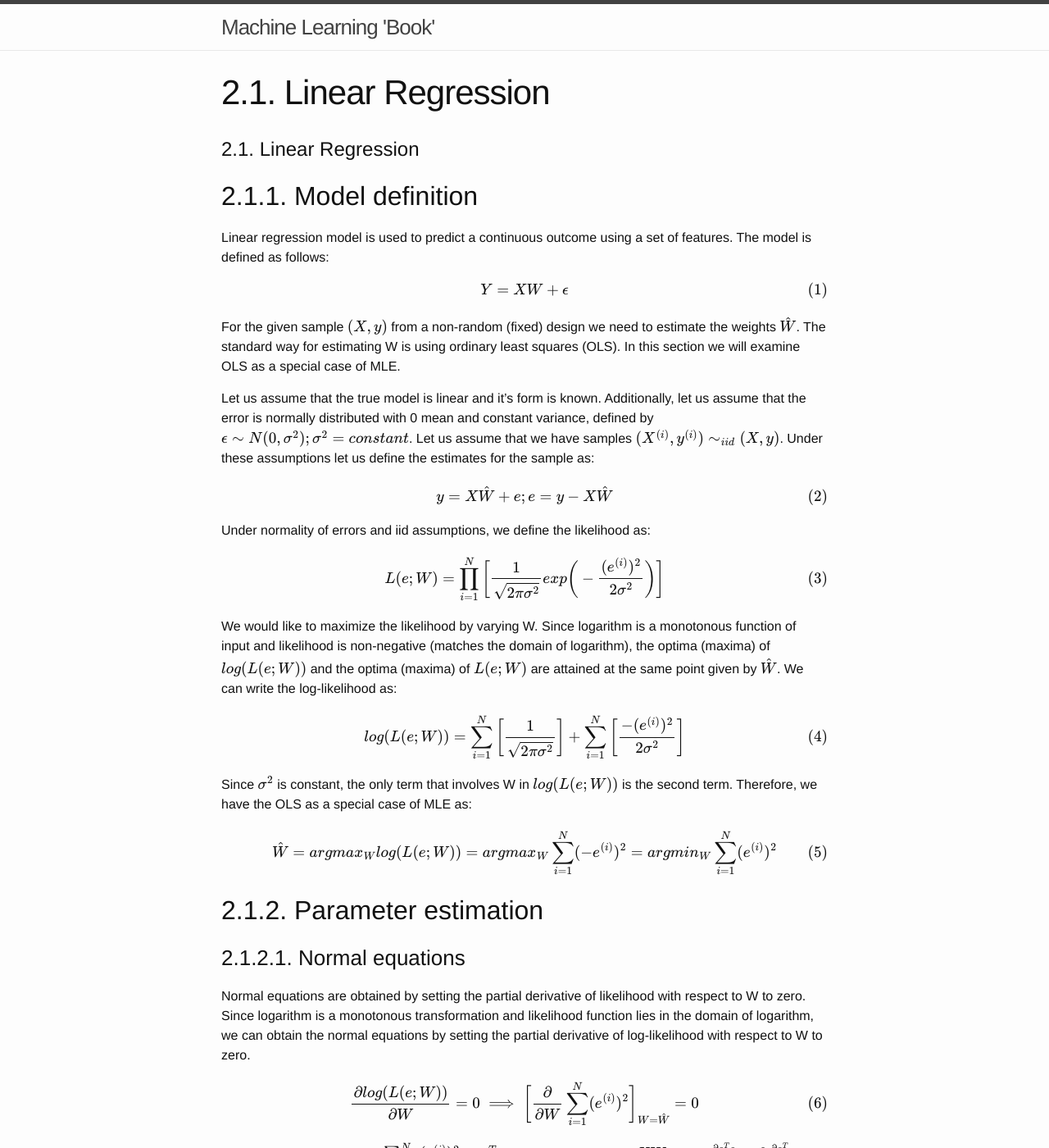
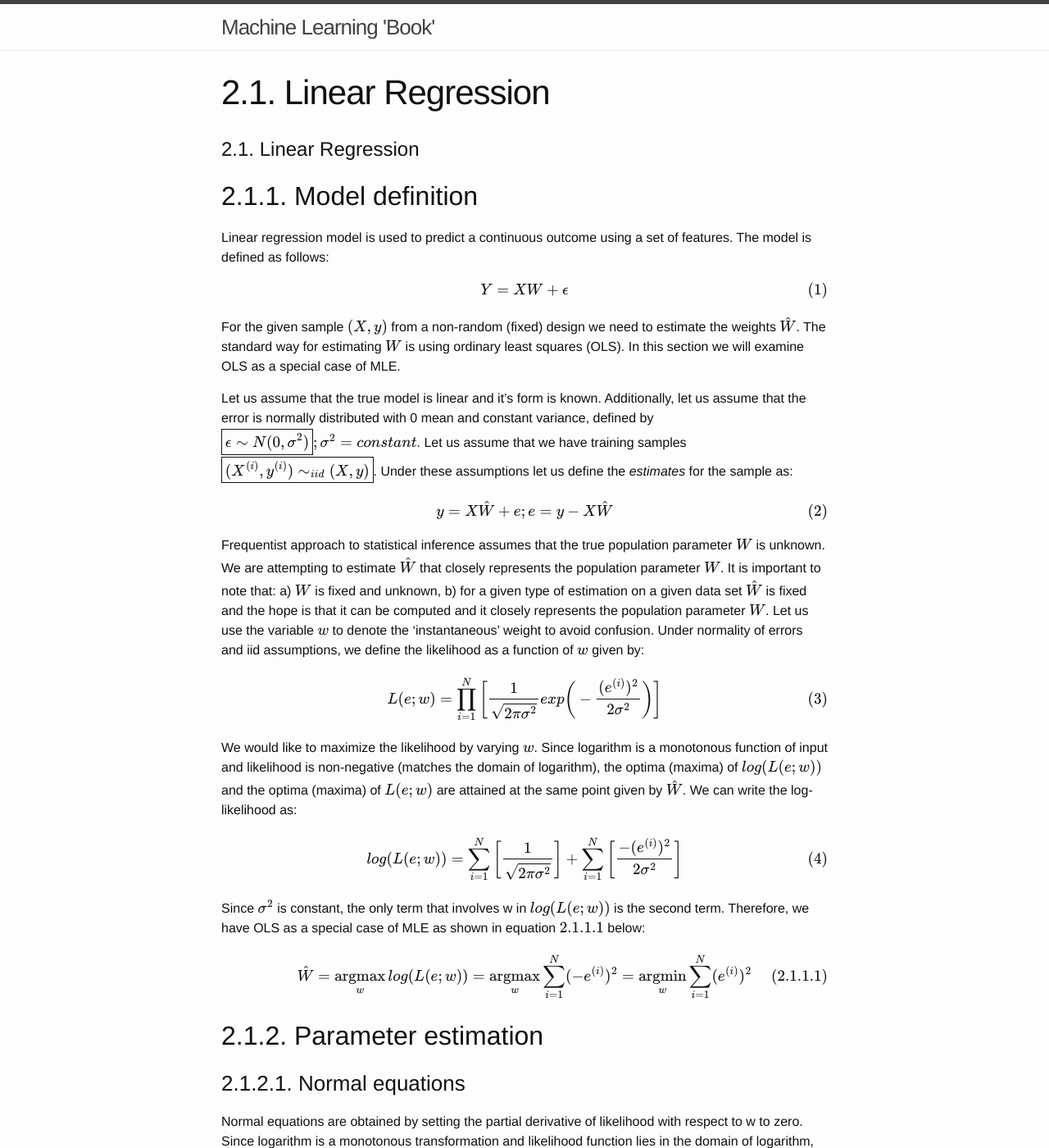
Before and after one commit to SNaveenMathew/ml_book, a Jekyll site: the page built from linear_regression.md, in a window 1280 px wide and 1400 px high. Shown: the whole window at 82% size. Built offline with Jekyll 4.4.1, drawn with Linux system fonts in a browser that asks for light colours; our own code applies the rules of GitHub Pages for plain Markdown files; formulas are drawn with MathJax 3; some of the changed text lies outside the part shown.

Commit message:
1) Ignoring .html files in parent folder, 2) Updated linear regression section with content

```diff
--- a/linear_regression.md
+++ b/linear_regression.md
@@ -6,47 +6,51 @@ Linear regression model is used to predict a continuous outcome using a set of f
 
 $$Y = XW + \epsilon$$
 
-For the given sample $(X, y)$ from a non-random (fixed) design we need to estimate the weights $\hat{W}$. The standard way for estimating W is using ordinary least squares (OLS). In this section we will examine OLS as a special case of MLE.
+For the given sample $(X, y)$ from a non-random (fixed) design we need to estimate the weights $\hat{W}$. The standard way for estimating $W$ is using ordinary least squares (OLS). In this section we will examine OLS as a special case of MLE.
 
-Let us assume that the true model is linear and it's form is known. Additionally, let us assume that the error is normally distributed with 0 mean and constant variance, defined by $\epsilon \sim N(0, \sigma^2); \sigma^2 = constant$. Let us assume that we have samples $(X^{(i)}, y^{(i)}) \sim_{iid} (X, y)$. Under these assumptions let us define the estimates for the sample as:
+Let us assume that the true model is linear and it's form is known. Additionally, let us assume that the error is normally distributed with 0 mean and constant variance, defined by $\boxed{\epsilon \sim N(0, \sigma^2)}; \sigma^2 = constant$. Let us assume that we have training samples $\boxed{(X^{(i)}, y^{(i)}) \sim_{iid} (X, y)}$. Under these assumptions let us define the *estimates* for the sample as:
 
 $$y = X\hat{W} + e; e = y - X \hat{W}$$
 
-Under normality of errors and iid assumptions, we define the likelihood as:
+Frequentist approach to statistical inference assumes that the true population parameter $W$ is unknown. We are attempting to estimate $\hat{W}$ that closely represents the population parameter $W$. It is important to note that: a) $W$ is fixed and unknown, b) for a given type of estimation on a given data set $\hat{W}$ is fixed and the hope is that it can be computed and it closely represents the population parameter $W$. Let us use the variable $w$ to denote the 'instantaneous' weight to avoid confusion. Under normality of errors and iid assumptions, we define the likelihood as a function of $w$ given by:
 
-$$L(e; W) = \prod_{i=1}^{N} \bigg[\frac{1}{\sqrt{2 \pi \sigma^2}} exp\bigg(-\frac{(e^{(i)})^2}{2 \sigma^2}\bigg) \bigg]$$
+$$L(e; w) = \prod_{i=1}^{N} \bigg[\frac{1}{\sqrt{2 \pi \sigma^2}} exp\bigg(-\frac{(e^{(i)})^2}{2 \sigma^2}\bigg) \bigg]$$
 
-We would like to maximize the likelihood by varying W. Since logarithm is a monotonous function of input and likelihood is non-negative (matches the domain of logarithm), the optima (maxima) of $log(L(e; W))$ and the optima (maxima) of $L(e; W)$ are attained at the same point given by $\hat{W}$. We can write the log-likelihood as:
+We would like to maximize the likelihood by varying $w$. Since logarithm is a monotonous function of input and likelihood is non-negative (matches the domain of logarithm), the optima (maxima) of $log(L(e; w))$ and the optima (maxima) of $L(e; w)$ are attained at the same point given by $\hat{W}$. We can write the log-likelihood as:
 
-$$log(L(e; W)) = \sum_{i = 1}^{N}\bigg[\frac{1}{\sqrt{2 \pi \sigma^2}} \bigg] + \sum_{i = 1}^{N}\bigg[ \frac{- (e^{(i)})^2}{2 \sigma^2}\bigg]$$
+$$log(L(e; w)) = \sum_{i = 1}^{N}\bigg[\frac{1}{\sqrt{2 \pi \sigma^2}} \bigg] + \sum_{i = 1}^{N}\bigg[ \frac{- (e^{(i)})^2}{2 \sigma^2}\bigg]$$
 
-Since $\sigma^2$ is constant, the only term that involves W in $log(L(e; W))$ is the second term. Therefore, we have the OLS as a special case of MLE as:
+Since $\sigma^2$ is constant, the only term that involves w in $log(L(e; w))$ is the second term. Therefore, we have OLS as a special case of MLE as shown in equation $2.1.1.1$ below:
 
-$$\hat{W} = argmax_W log(L(e; W)) = argmax_W \sum_{i=1}^{N}(- e^{(i)})^2 = argmin_W \sum_{i=1}^{N} (e^{(i)})^2$$
+$$\DeclareMathOperator*{\argmax}{argmax} \DeclareMathOperator*{\argmin}{argmin} \hat{W} = \argmax \limits_{w} log(L(e; w)) = \argmax\limits_{w} \sum_{i=1}^{N}(- e^{(i)})^2 = \argmin\limits_{w} \sum_{i=1}^{N} (e^{(i)})^2 \tag{2.1.1.1}$$
 
 ## 2.1.2. Parameter estimation
 
 ### 2.1.2.1. Normal equations
 
-Normal equations are obtained by setting the partial derivative of likelihood with respect to W to zero. Since logarithm is a monotonous transformation and likelihood function lies in the domain of logarithm, we can obtain the normal equations by setting the partial derivative of log-likelihood with respect to W to zero.
+Normal equations are obtained by setting the partial derivative of likelihood with respect to w to zero. Since logarithm is a monotonous transformation and likelihood function lies in the domain of logarithm, we can obtain the normal equations by setting the partial derivative of log-likelihood with respect to W to zero.
 
-$$\frac{\partial log(L(e; W))}{\partial W} = 0 \implies \bigg[\frac{\partial}{\partial W} \sum_{i=1}^{N}(e^{(i)})^2 \bigg]_{W = \hat{W}} = 0$$
+$$\frac{\partial log(L(e; W))}{\partial W} = 0 \implies \bigg[\frac{\partial}{\partial W} \sum_{i=1}^{N}(e^{(i)})^2 \bigg]_{W = \hat{W}} = 0 \tag{2.1.2.1.1}$$
 
-Using clever linear algebra: $\sum_{i=1}^{N} (e^{(i)})^2 = e^Te$, substituting $e = y - XW$, using $\frac{\partial e^Te}{\partial W} = 2 \frac{\partial e^T}{\partial W} e$ and substituting $\frac{\partial e^T}{\partial W} = -X^T$, we get:
+Using clever linear algebra: $\sum_{i=1}^{N} (e^{(i)})^2 = e^Te$, substituting $e = y - XW$, using $\frac{\partial e^Te}{\partial W} = 2 \frac{\partial e^T}{\partial W} e$ and substituting $\frac{\partial e^T}{\partial W} = -X^T$ into equation 2.1.2.1.1, we get:
 
-$$ 2 X^T (y - X\hat{W}) = 0 \implies X^Ty - X^TX\hat{W} = 0 \implies X^Ty = (X^TX)\hat{W} \implies \hat{W} = (X^TX)^{-1}X^Ty$$
+$$ -2 X^T (y - X\hat{W}) = 0 \implies X^Ty - X^TX\hat{W} = 0 \implies X^Ty = (X^TX)\hat{W} \implies \hat{W} = (X^TX)^{-1}X^Ty \tag{2.1.2.1.2}$$
 
 #### 2.1.2.1.1. Solving 'simple linear regression'
 
-Simple linear regression is a special case of linear regression in which the number of independent variables is one.
+Simple linear regression is a special case of linear regression in which the number of independent variables is one. The interecept term is almost always included to correct for the residual bias (non-zero mean of the residue), because we assume that the residue accurately models the error term which is normally distributed with 0 mean and constant variance. A simple linear regression model and its corresponding sample esimtates are shown below:
+
+$$Y = X_1 W_1 + W_0; y = x_1 \hat{W_1} + \hat{W_0}$$
 
 #### 2.1.2.1.2. Solving linear regression with two independent variables
 
 #### 2.1.2.1.3. Writing a general case solver
 
+In this section we will try to write code to solve equation 2.1.2.1.2. The primary focus of this section is to invert $X^TX$. For this purpose we will use row/column reduction, also called Gauss-Jordan elimination or simply Gaussian elimination. We start from the property that for a square matrix $A$ that is invertible (assumed), we have $A^{-1}A = I$. In this property we will rearrange terms in the rows of $A$ to finally arrive at another property given by $A^{-1}I = A^{-1}$.
+
 #### 2.1.2.1.4. Computational complexity
 
-https://en.wikipedia.org/wiki/Computational_complexity_of_mathematical_operations
+https://en.wikipedia.org/wiki/Computational_complexity_of_mathematical_operations#Matrix_algebra
 
 #### 2.1.2.1.x. Hierarchy rule
 
```
Also changed, not shown: 1 other file.
